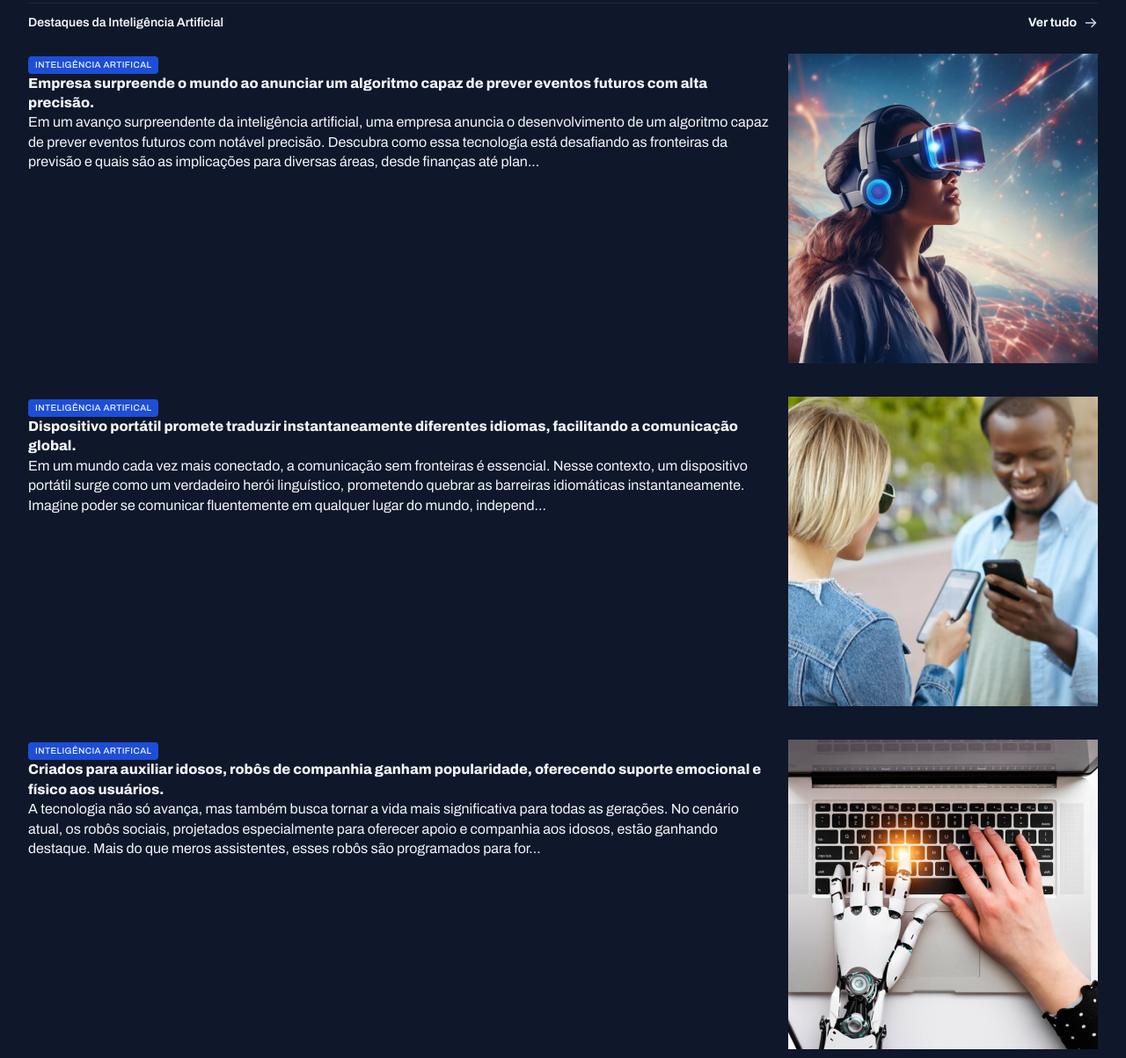
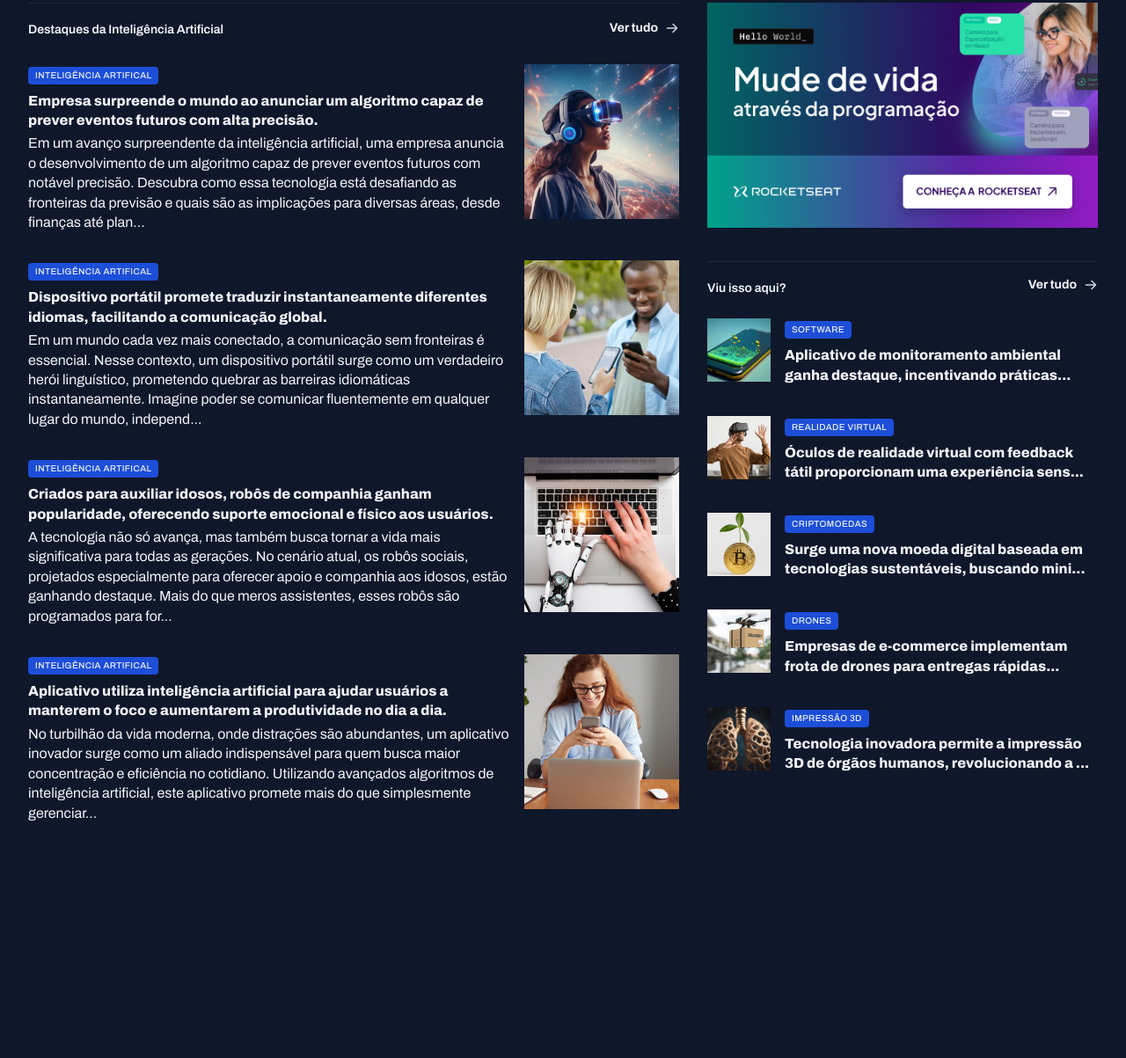
Before and after one commit to JuanCMafra/Portal-de-Noticias, a plain HTML site: page index.html in a window 1280 px wide. Shown: the part 1060-2263 px from the top of the page at 88% size. After the commit the page ends 2036 px from the top, so only its background shows below. Drawn offline with Linux system fonts and the light colour scheme.

Commit message:
last style cards

```diff
--- a/index.html
+++ b/index.html
@@ -185,7 +185,7 @@
       </div>
     </section>
 
-    <div>
+    <aside>
       <div id="ads">
         <img src="assets/img/Ads.png" alt="">
       </div>
@@ -207,7 +207,7 @@
             <div>
               <span class="content-tag">software</span>
               <h3 class="text-xl">
-                Aplicativo de monitoramento ambiental ganha destaque, incentivando práticas ecológicas e prom...
+                Aplicativo de monitoramento ambiental ganha destaque, incentivando práticas...
               </h3>
             </div>
           </article>
@@ -218,7 +218,7 @@
             <div>
               <span class="content-tag">realidade virtual</span>
               <h3 class="text-xl">
-                Óculos de realidade virtual com feedback tátil proporcionam uma experiência sensorial completa...
+                Óculos de realidade virtual com feedback tátil proporcionam uma experiência sens...
               </h3>
             </div>
           </article>
@@ -229,7 +229,7 @@
             <div>
               <span class="content-tag">criptomoedas</span>
               <h3 class="text-xl">
-                Surge uma nova moeda digital baseada em tecnologias sustentáveis, buscando minimizar o im...
+                Surge uma nova moeda digital baseada em tecnologias sustentáveis, buscando mini...
               </h3>
             </div>
           </article>
@@ -240,24 +240,24 @@
             <div>
               <span class="content-tag">drones</span>
               <h3 class="text-xl">
-                Empresas de e-commerce implementam frota de drones para entregas rápidas, transformando o cen...
+                Empresas de e-commerce implementam frota de drones para entregas rápidas...
               </h3>
             </div>
           </article>
-          <article class="grid grid-flow-col gap-18">
+          <article class="grid grid-flow-col gap-16">
             <div>
               <img src="assets/img/Image 18.png" alt="Tecnologia inovadora permite a impressão 3D de órgãos humanos, revolucionando a medicina e a lista de espera por transplantes.">
             </div>
             <div>
               <span class="content-tag">impressão 3d</span>
               <h3 class="text-xl">
-                Tecnologia inovadora permite a impressão 3D de órgãos humanos, revolucionando a medicina e a list...
+                Tecnologia inovadora permite a impressão 3D de órgãos humanos, revolucionando a ...
               </h3>
             </div>
           </article>
         </div>
       </section>
-    </div>
+    </aside>
   </main>
 </body>
 </html>
--- a/style/global.css
+++ b/style/global.css
@@ -51,8 +51,16 @@ img{
 }
 
 main{
-  margin-top: 40px;
-  gap: 80px;
+  margin-block: 40px;
+  row-gap: 80px;
+  column-gap: 32px;
+
+  grid-template-columns: 2fr 1.2fr;
+
+  grid-template-areas:
+  "featured featured"
+  "weekly weekly"
+  "ai aside";
 }
 
 .content-tag{
--- a/style/sections.css
+++ b/style/sections.css
@@ -20,6 +20,7 @@ section header{
 }
 
 #featured{
+  grid-area: featured;
   img{
   height: 100%;
   object-fit: cover;
@@ -53,6 +54,8 @@ section header{
 
 #weekly{
 
+  grid-area: weekly;
+
   &>div{
     grid-template-columns: repeat(4, 292px);
   }
@@ -74,3 +77,33 @@ section header{
   }
   }
 }
+
+#ai{
+  grid-area: ai;
+
+  img{
+    width: 176px;
+    aspect-ratio: 1/1;
+    object-fit: cover;
+  }
+  h3{
+    margin-block: 8px 4px;
+  }
+}
+
+aside{
+  grid-area: aside;
+}
+
+#more{
+margin-top: 32px;
+
+  h3{
+    margin-top: 8px;
+  }
+  img{
+    width: 72px;
+    aspect-ratio: 1/1;
+    object-fit: cover;
+  }
+}
```
